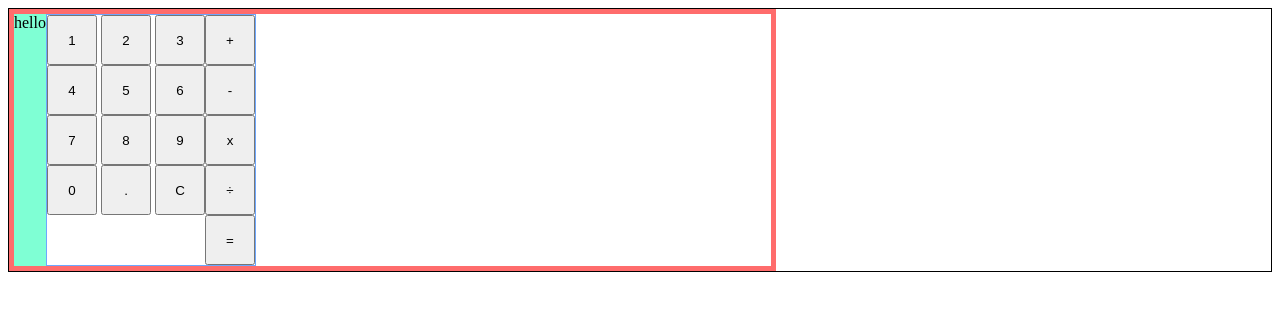
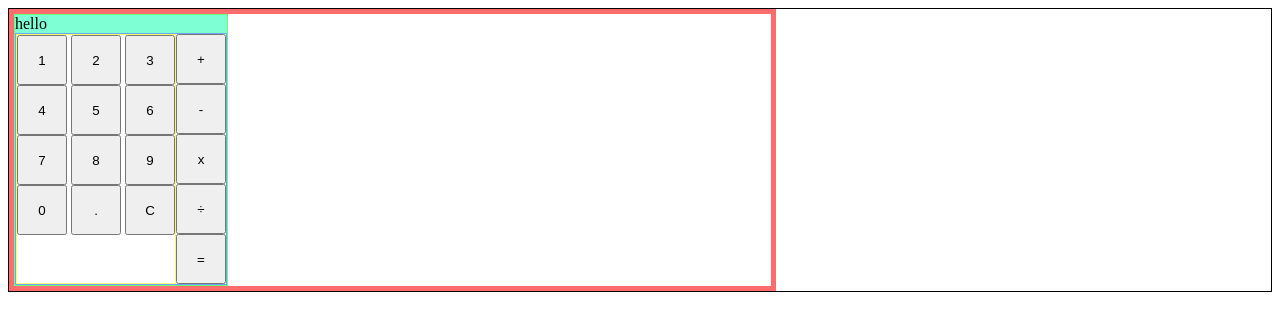
Before and after one commit to callsign-doc/Calculator, a plain HTML site: page index.html in a window 1280 px wide. Drawn offline with Linux system fonts and the light colour scheme.

Commit message:
Add and allign display for operation

```diff
--- a/index.html
+++ b/index.html
@@ -10,10 +10,14 @@
 <body>
     <div id="mainContainer">
         <div id="calculatorContainer">
+
+
+            <div id="classA">
                 <div id="display">
                     hello
                 </div>
 
+                <div id="classB">
                     <div id="buttonContainer">
                         <div id="numberContainer">
                             <div id="row1">
@@ -47,8 +51,12 @@
                             <button>÷</button>
                             <button>=</button>
                         </div>
+                    </div>
 
                 </div>
+
+            </div>
+
         </div>
 
     </div>
--- a/style.css
+++ b/style.css
@@ -10,6 +10,10 @@
 
 
     width: 60%;
+}
+
+#classA {
+    border: 1px solid #6cff82;
 }
 
 #display {
@@ -26,6 +30,8 @@
 }
 
 #numberContainer {
+    border: 1px solid #fffa6c;
+
     display: flex;
     flex-direction: column;
 }
```
Lines whose indentation alone changed are shown as unchanged.
